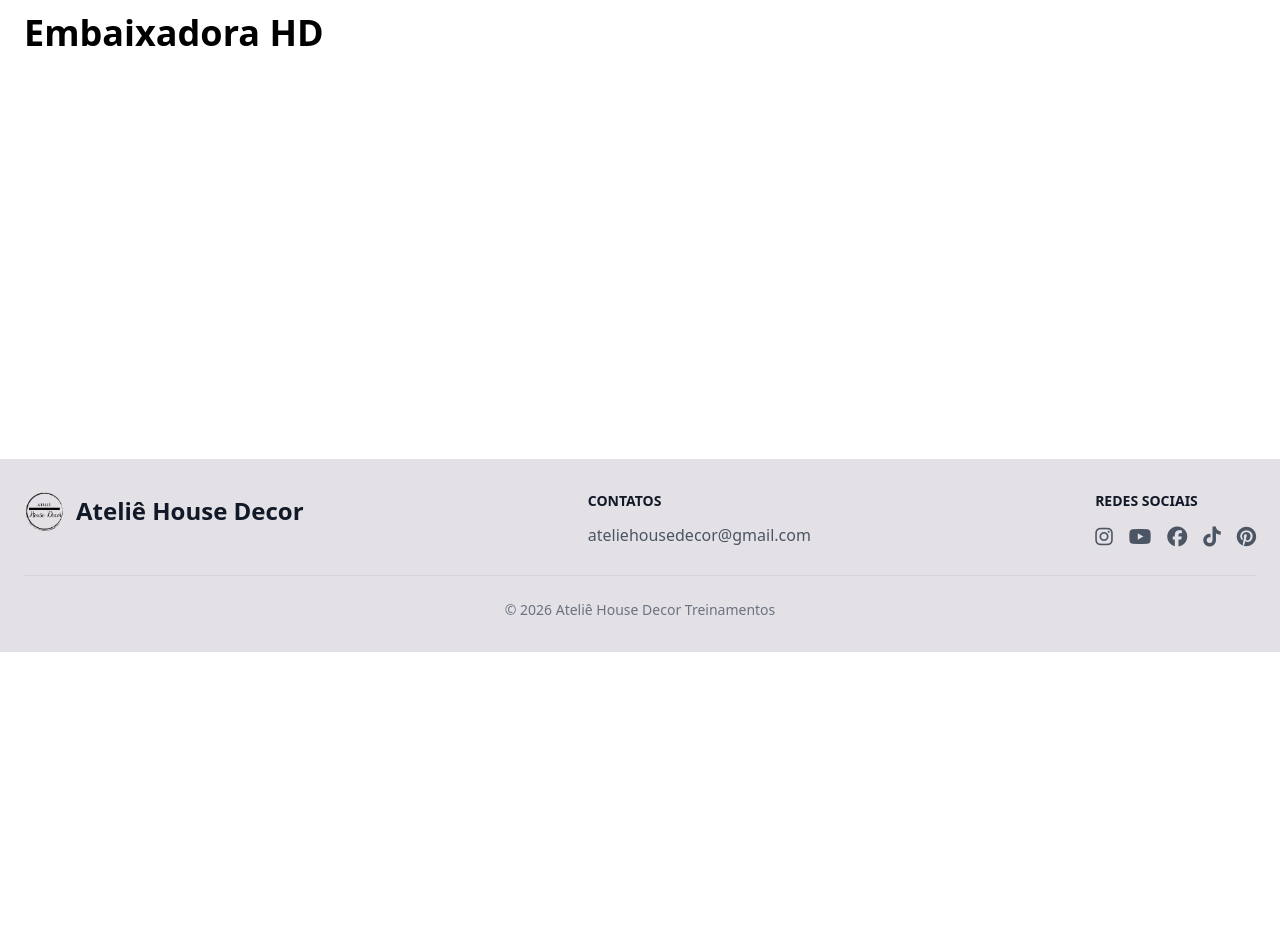
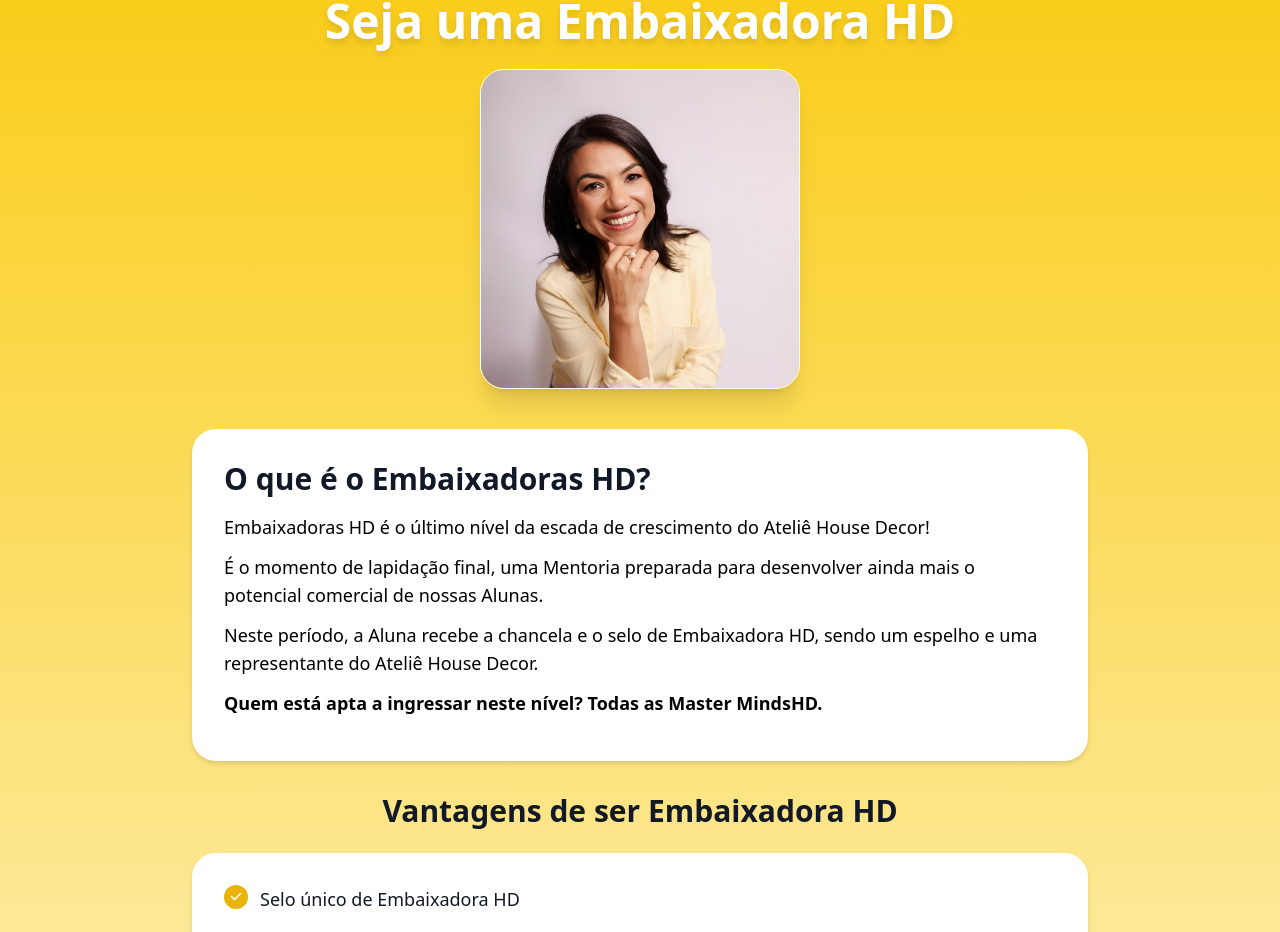
Before and after one commit to Enzoluizb/universohd-react-type-firebase, a React (Vite) app: page /embaixadorahd in a window 1280 px wide. Shown: the part 148-1080 px from the top of the page. Before the commit the page ends 800 px from the top, so only its background shows below. Built offline with nearby package versions, Linux system fonts and the light colour scheme.

Commit message:
Embaixadora HD

```diff
--- a/src/pages/EmbaixadoraHD.tsx
+++ b/src/pages/EmbaixadoraHD.tsx
@@ -1,7 +1,134 @@
+const vantagensEmbaixadora = [
+  "Selo único de Embaixadora HD",
+  "Livre acesso a todas as Mentorias do Universo HD",
+  "Visibilidade nas redes sociais do Universo HD",
+  "Parcerias e estratégias de vendas",
+  "Reconhecimento no Evento Internacional",
+  "Acesso a conteúdos exclusivos",
+  "Comunidade Exclusiva",
+];
+
 export default function EmbaixadoraHD() {
+  const goToWhats = () => {
+    const message = encodeURIComponent(
+      "Quero saber mais sobre o nível Embaixadora HD!",
+    );
+    window.open(
+      `https://api.whatsapp.com/send?phone=5547999297424&text=${message}`,
+      "_blank",
+    );
+  };
+
   return (
-    <main className="px-6 py-16">
-      <h1 className="text-4xl font-bold">Embaixadora HD</h1>
+    <main className="min-h-screen relative bg-gradient-to-b from-yellow-400 to-white overflow-hidden">
+      {/* Imagem mobile */}
+      <img
+        src="/images/embaixadorahd2.jpeg"
+        className="absolute inset-0 w-full h-[470px] object-cover object-[30%_10%] z-0 lg:hidden"
+        alt="Embaixadora HD"
+      />
+
+      <div className="absolute inset-0 bg-gradient-to-b from-white/90 to-yellow-200 -z-10 pointer-events-none" />
+
+      <div className="max-w-6xl mx-auto relative z-10 pt-8 pb-16 px-4">
+        {/* topo */}
+        <div className="flex flex-col items-center gap-6 mb-10">
+          <div className="text-center">
+            <h1 className="mt-4 text-4xl lg:text-5xl font-semibold text-white drop-shadow-lg">
+              Seja uma Embaixadora HD
+            </h1>
+          </div>
+
+          <div className="hidden lg:flex justify-center w-full">
+            <div className="w-80 h-80 rounded-3xl border border-white shadow-xl overflow-hidden">
+              <img
+                src="/images/embaixadorahd2.jpeg"
+                className="w-full h-full object-cover object-[35%_1%] scale-100"
+                alt="Embaixadora HD Desktop"
+              />
+            </div>
+          </div>
+        </div>
+
+        {/* descrição */}
+        <div className="max-w-4xl mx-auto">
+          <div className="text-lg mb-8 bg-white p-8 rounded-3xl shadow-md">
+            <h1 className="text-3xl mb-4 font-bold text-gray-900 text-center lg:text-left">
+              O que é o Embaixadoras HD?
+            </h1>
+            <p className="mb-3 text-left">
+              Embaixadoras HD é o último nível da escada de crescimento do
+              Ateliê House Decor!
+            </p>
+            <p className="mb-3 text-left">
+              É o momento de lapidação final, uma Mentoria preparada para
+              desenvolver ainda mais o potencial comercial de nossas Alunas.
+            </p>
+            <p className="mb-3 text-left">
+              Neste período, a Aluna recebe a chancela e o selo de Embaixadora
+              HD, sendo um espelho e uma representante do Ateliê House Decor.
+            </p>
+            <p className="mb-3 text-left font-semibold">
+              Quem está apta a ingressar neste nível? Todas as Master MindsHD.
+            </p>
+          </div>
+
+          {/* vantagens */}
+          <h2 className="text-2xl lg:text-3xl font-semibold text-gray-900 text-center mb-6">
+            Vantagens de ser Embaixadora HD
+          </h2>
+          <div className="mb-8 bg-white p-8 rounded-3xl shadow-md text-base lg:text-lg">
+            <ul className="grid grid-cols-1 gap-y-5">
+              {vantagensEmbaixadora.map((item) => (
+                <li
+                  key={item}
+                  className="flex items-start gap-3 text-gray-900 leading-relaxed"
+                >
+                  <span className="flex-shrink-0 w-6 h-6 bg-yellow-500 rounded-full flex items-center justify-center">
+                    <i className="fa-solid fa-check text-white text-xs" />
+                  </span>
+                  <span>{item}</span>
+                </li>
+              ))}
+            </ul>
+          </div>
+
+          {/* bloco final */}
+          <div className="w-full p-8 shadow-2xl rounded-3xl bg-white text-gray-900 border border-yellow-400">
+            <div className="flex items-center border-yellow-200 border-l-4 border-yellow-400 pl-4 mb-6 pb-2">
+              <span className="text-2xl font-semibold text-gray-900">
+                Embaixadora HD
+              </span>
+            </div>
+
+            <ul className="mt-4 border-t border-yellow-400 pt-2 mb-10 font-medium text-lg lg:text-xl text-gray-900">
+              <li className="flex mb-6">
+                <i className="fa-solid fa-check text-yellow-500 text-2xl mt-1" />
+                <span className="ml-4 text-left">
+                  Tenha o selo único de Embaixadora HD. Tenha a visibilidade de
+                  quem não mediu esforços para se desenvolver com as melhores
+                  profissionais deste mercado!
+                </span>
+              </li>
+              <li className="flex mb-6">
+                <i className="fa-solid fa-check text-yellow-500 text-2xl mt-1" />
+                <span className="ml-4 text-left">
+                  Se você já é uma Master MindHD, ou está cursando, entre agora
+                  mesmo em contato para garantir o seu lugar no nível máximo do
+                  Universo HD!
+                </span>
+              </li>
+            </ul>
+
+            <button
+              onClick={goToWhats}
+              className="w-full flex justify-center items-center bg-yellow-500 hover:bg-yellow-400 transition-all transform hover:scale-105 rounded-xl py-6 text-center text-white text-2xl shadow-xl font-bold mt-6"
+            >
+              Quero ser Embaixadora HD!
+            </button>
+          </div>
+        </div>
+      </div>
     </main>
   );
 }
--- a/src/pages/MasterMindHD.tsx
+++ b/src/pages/MasterMindHD.tsx
@@ -1,5 +1,3 @@
-import { useEffect } from "react";
-
 const competenciasMastermind = [
   {
     icon: "fa-solid fa-circle-check",
@@ -30,10 +28,6 @@
 ];
 
 export default function MasterMindHD() {
-  useEffect(() => {
-    window.scrollTo({ top: 0, behavior: "smooth" });
-  }, []);
-
   const goToWhats = () => {
     const message = encodeURIComponent("Quero fazer parte do Master MindHD!");
     window.open(
```
Also changed, not shown: public/images/embaixadorahd2.jpeg (added).
